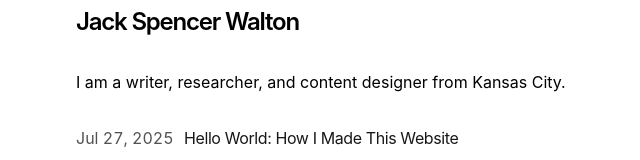
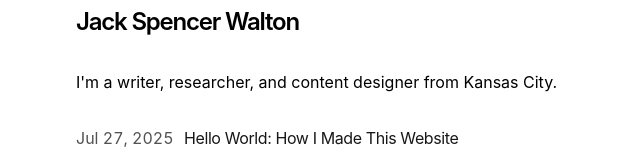
Before and after one commit to jack-walton/portfolio-starter-kit, a Next.js app: page / in a window 1280 px wide. Shown: the part 130-290 px from the top of the page, without its empty margins (276-916 px from the left). Built offline with nearby package versions, Linux system fonts and the light colour scheme.

Commit message:
Update page.tsx

```diff
--- a/app/page.tsx
+++ b/app/page.tsx
@@ -7,7 +7,7 @@ export default function Page() {
         Jack Spencer Walton
       </h1>
       <p className="mb-4">
-        {`I am a writer, researcher, and content designer from Kansas City.`}
+        {`I'm a writer, researcher, and content designer from Kansas City.`}
       </p>
       <div className="my-8">
         <RecentBlogPosts />
```
